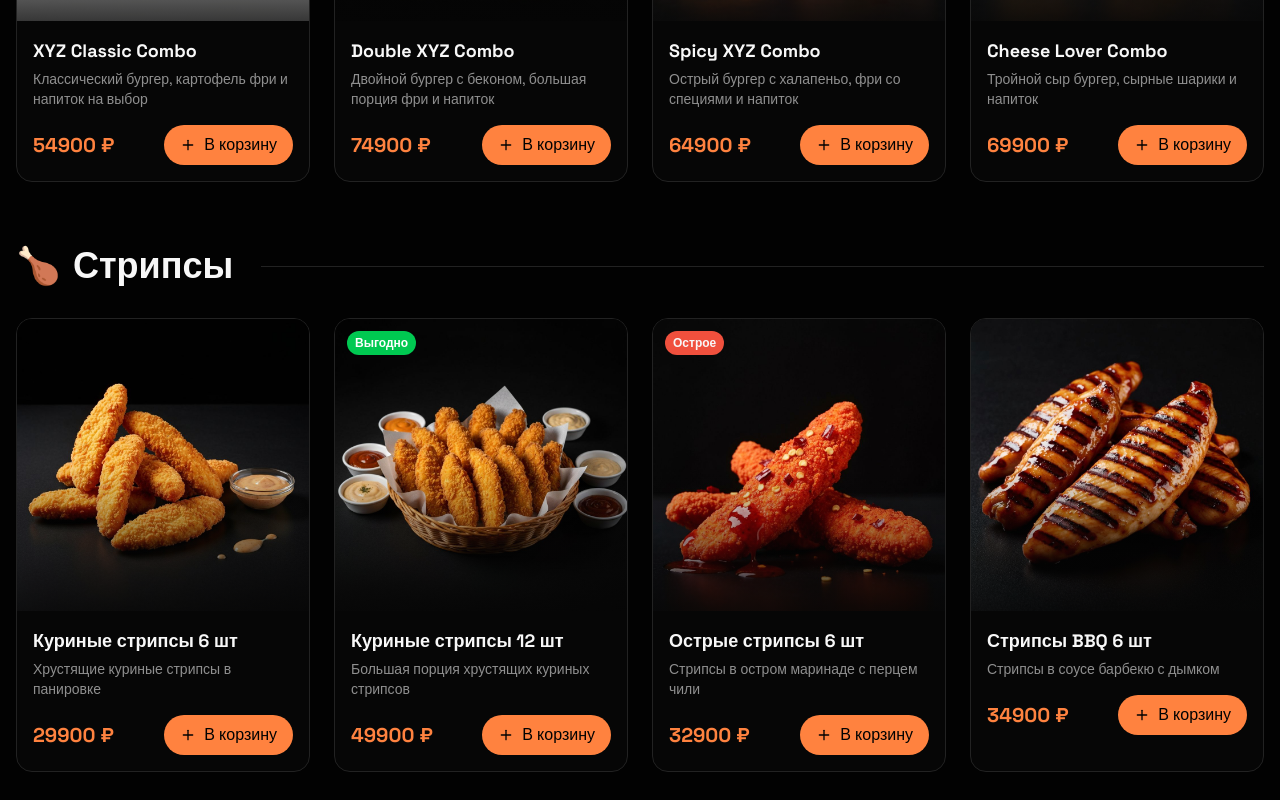
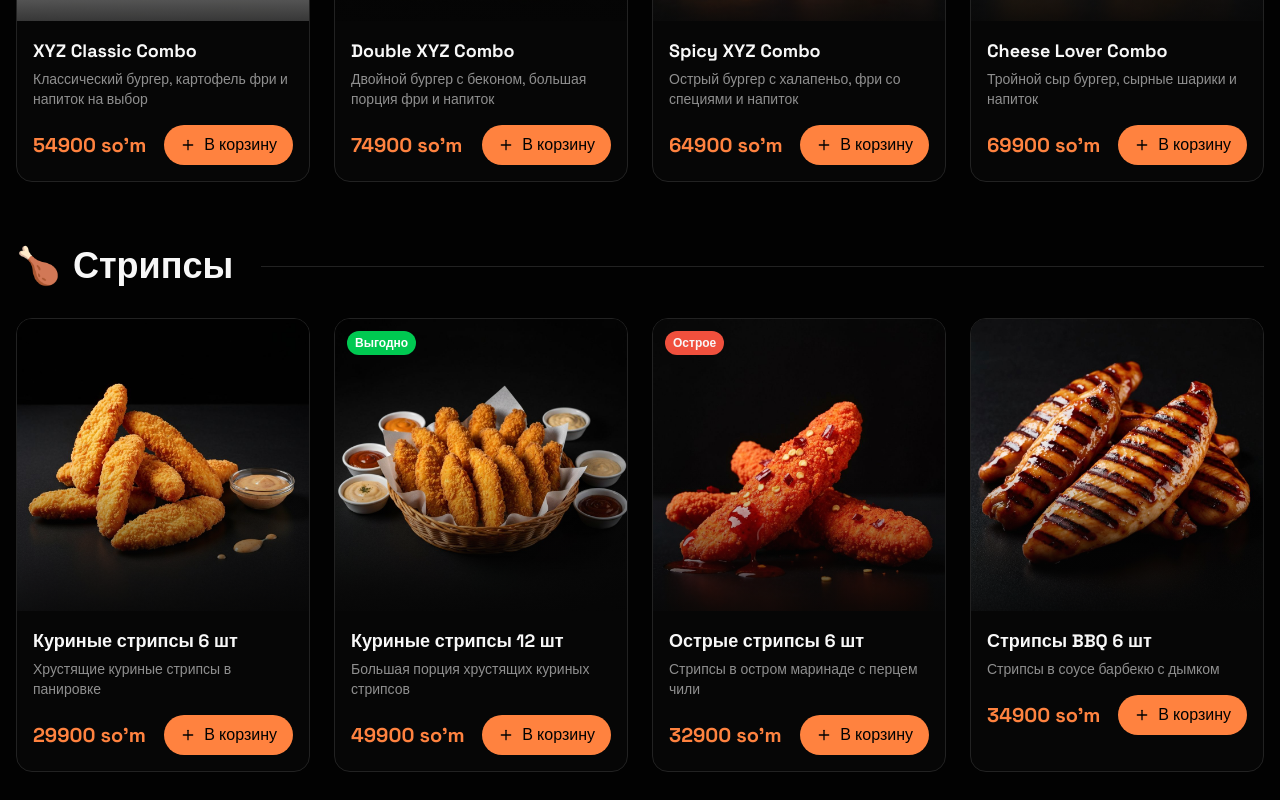
Before and after one commit to Murodbek2004/xyzburger, a Next.js app: page / in a window 1280 px wide. Shown: the part 1240-2040 px from the top of the page. Built offline with nearby package versions, Linux system fonts and the light colour scheme.

Commit message:
Update menu-card.tsx

```diff
--- a/components/menu-card.tsx
+++ b/components/menu-card.tsx
@@ -78,7 +78,7 @@ export function MenuCard({ item, index }: MenuCardProps) {
 
         <div className="flex items-center justify-between">
           <span className="text-xl font-bold text-primary">
-            {item.price} ₽
+            {item.price} so'm
           </span>
           <button
             onClick={handleAddToCart}
```
